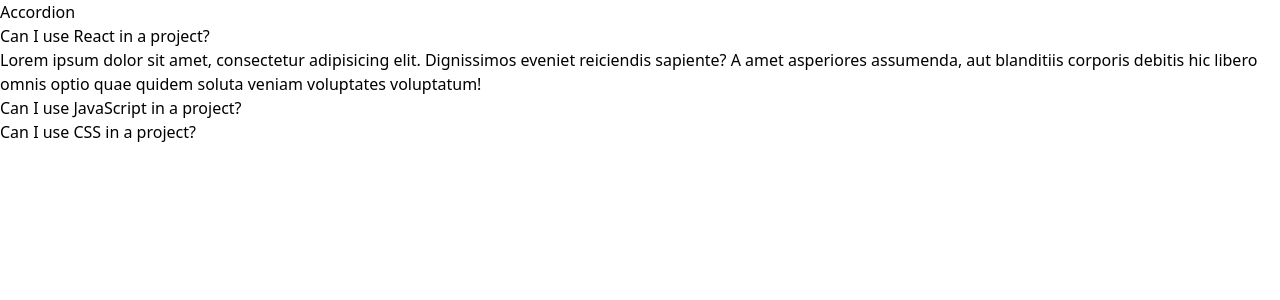
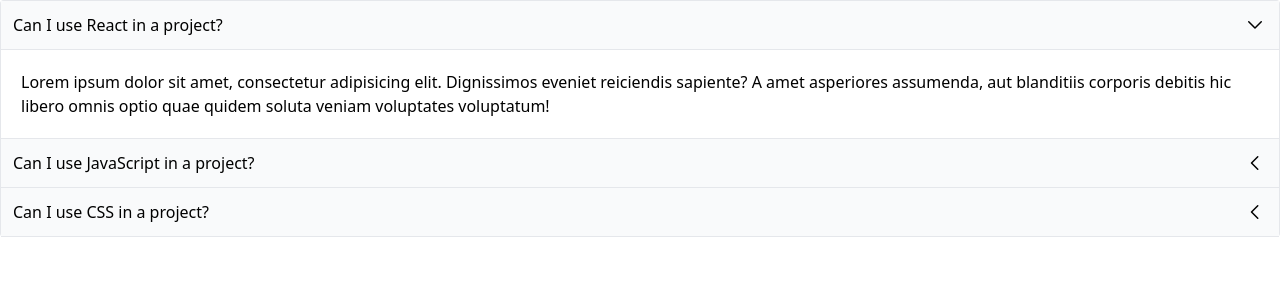
Before and after one commit to patbou02/app-components-ui, a React (Create React App) app: page / in a window 1280 px wide. Shown: the top 300 px of the page. Built offline with nearby package versions, Linux system fonts and the light colour scheme.

Commit message:
Added icons including initial styling classes.

```diff
--- a/src/components/Accordion.js
+++ b/src/components/Accordion.js
@@ -1,4 +1,5 @@
 import { useState } from 'react';
+import { GoChevronDown, GoChevronLeft } from 'react-icons/go';
 
 function Accordion({ items }) {
   console.log(items);
@@ -11,17 +12,24 @@ function Accordion({ items }) {
 
     const isExpanded = (i === expandedIndex);
 
+    const icon = <span className="text-2xl">{isExpanded ? <GoChevronDown /> : <GoChevronLeft />}</span>;
+
     return (
       <div key={item.id}>
-        <div onClick={() => handleClick(i)}>{item.label}</div>
-        {isExpanded && <div>{item.content}</div>}
+        <div
+          className="flex p-3 bg-gray-50 border-b items-center justify-between cursor-pointer"
+          onClick={() => handleClick(i)}
+        >
+          {item.label}
+          {icon}
+        </div>
+        {isExpanded && <div className="border-b p-5">{item.content}</div>}
       </div>
     );
   });
 
   return (
-    <div>
-      <div>Accordion</div>
+    <div className="border-x border-t rounded">
       {renderedItems}
     </div>
   );
```
